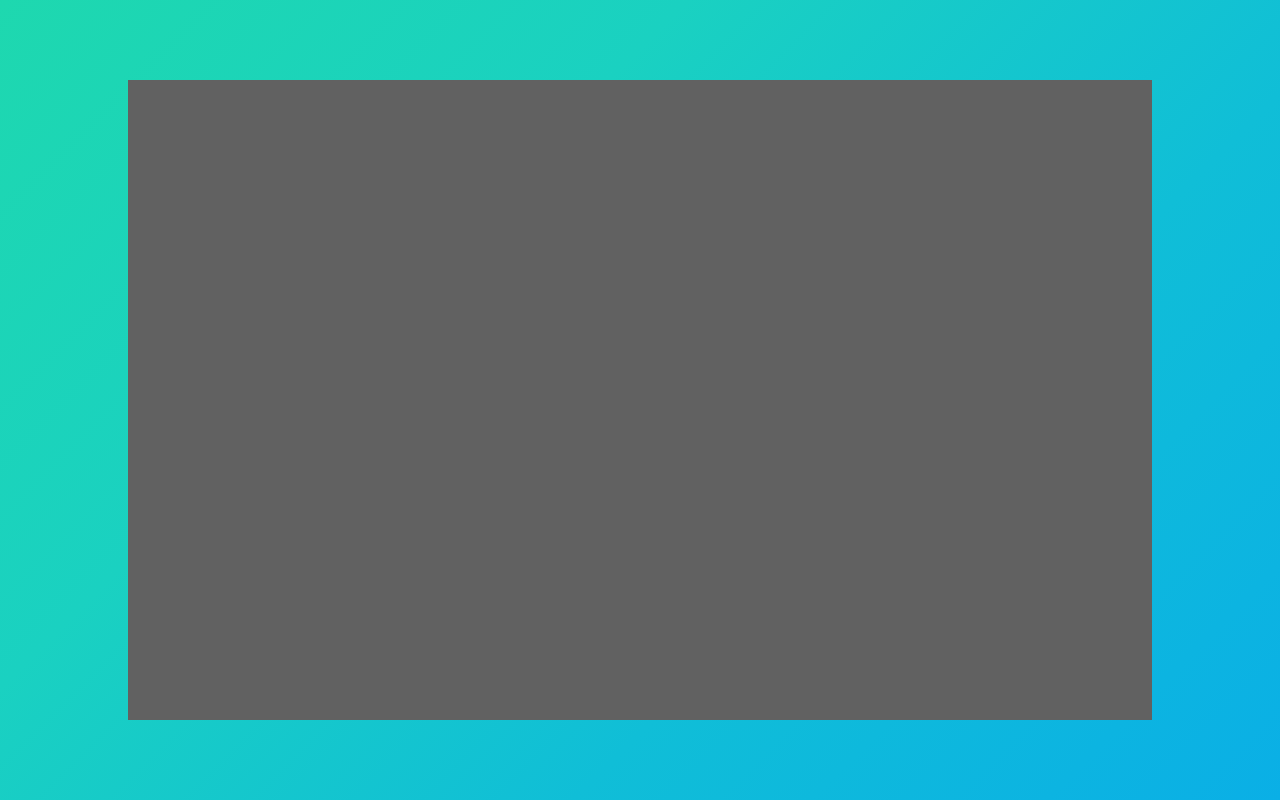
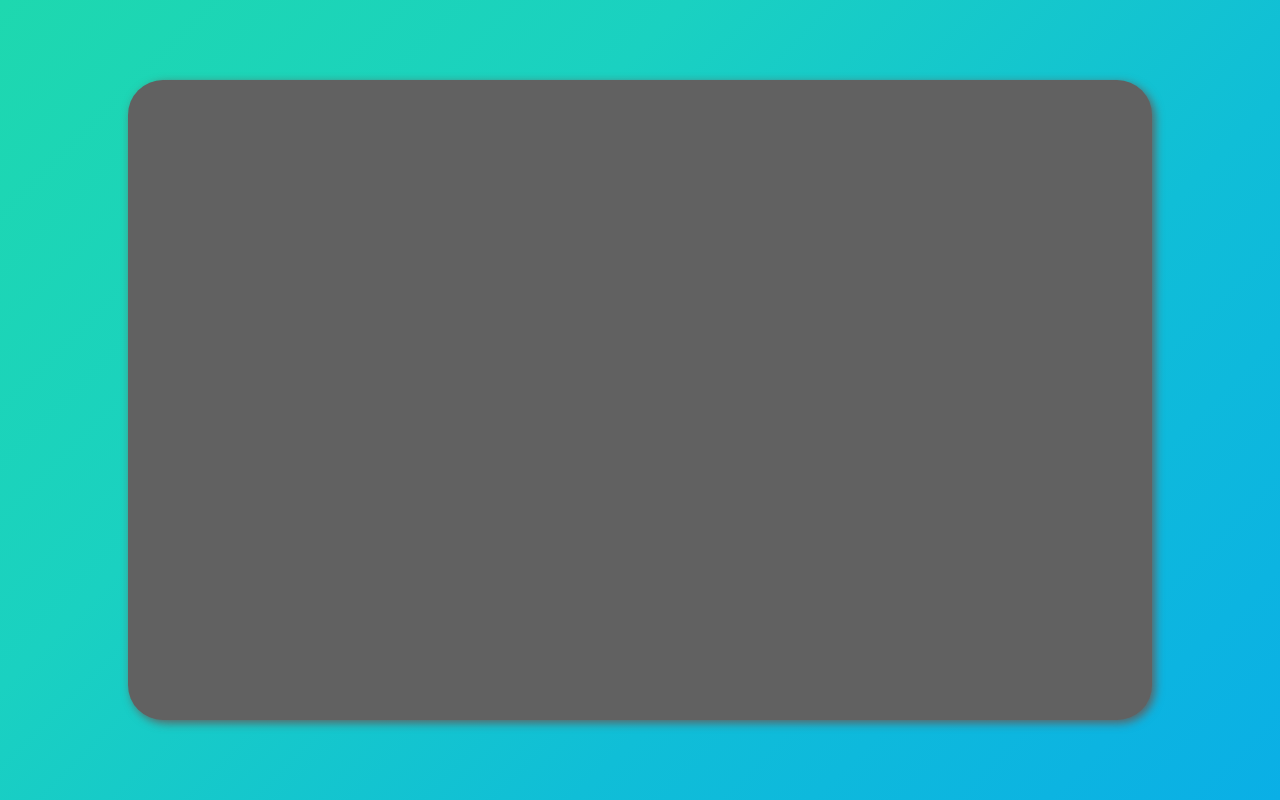
Before and after one commit to Prateeksrt/Prateeksrt.github.io, a React app: page / in a window 1280 px wide. Built offline with nearby package versions, Linux system fonts and the light colour scheme.

Commit message:
MainComponent scss to use themes

```diff
--- /dev/null
+++ b/src/common/_main.scss
@@ -0,0 +1,6 @@
+@use "color" as c;
+
+$background-color: c.$color-gray-700;
+$background-shadow-color: c.$color-gray-700;
+
+$border-radius-large: 35px
--- a/src/components/MainComponent.scss
+++ b/src/components/MainComponent.scss
@@ -1,7 +1,9 @@
-@use "../common/color" as c;
+@use "../common/main" as theme;
 
 .app {
     height: 80%;
     width:80%;
-    background-color: c.$color-gray-700;
+    background-color: theme.$background-color;
+    border-radius: theme.$border-radius-large;
+    box-shadow: 3px 3px 10px theme.$background-shadow-color;
 }
```
